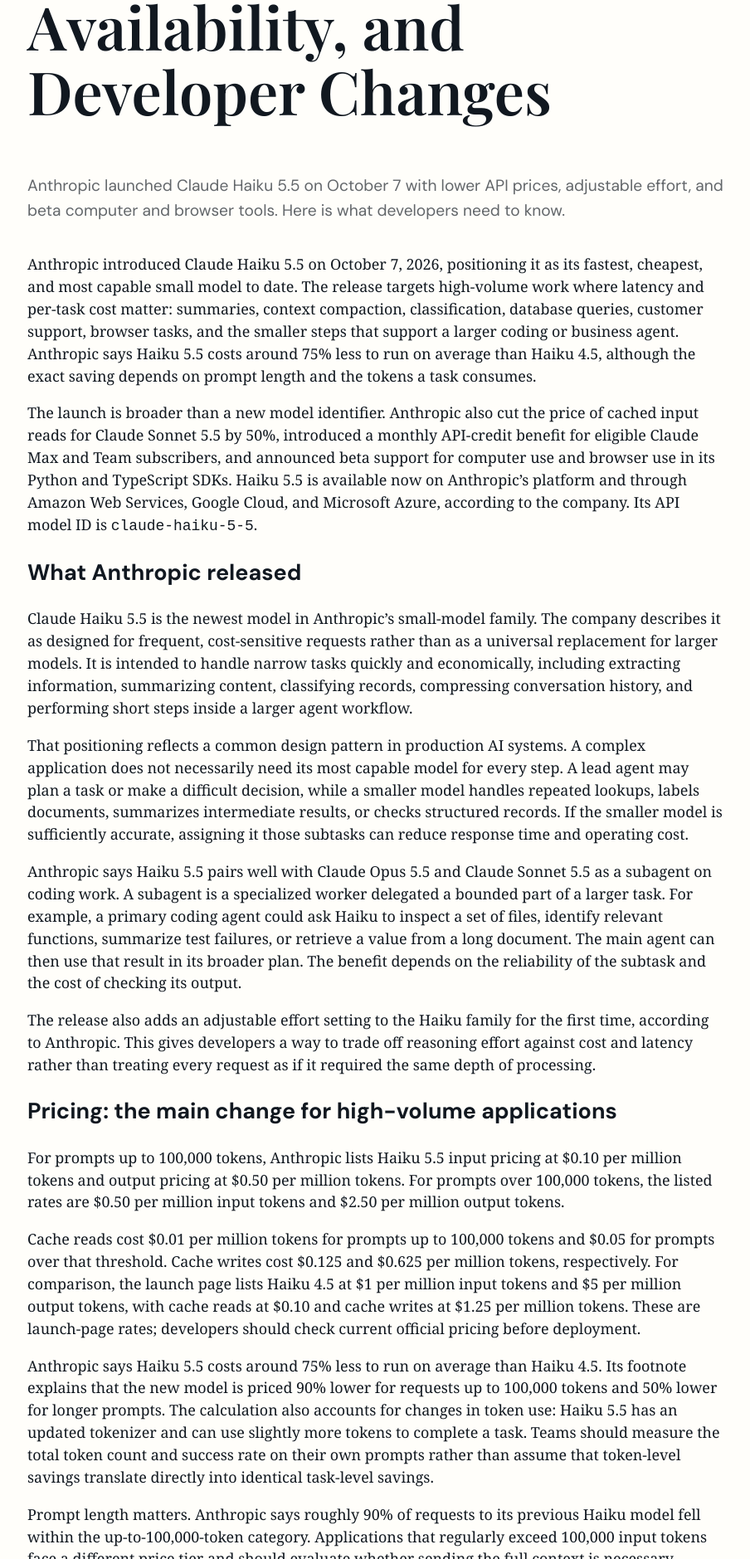
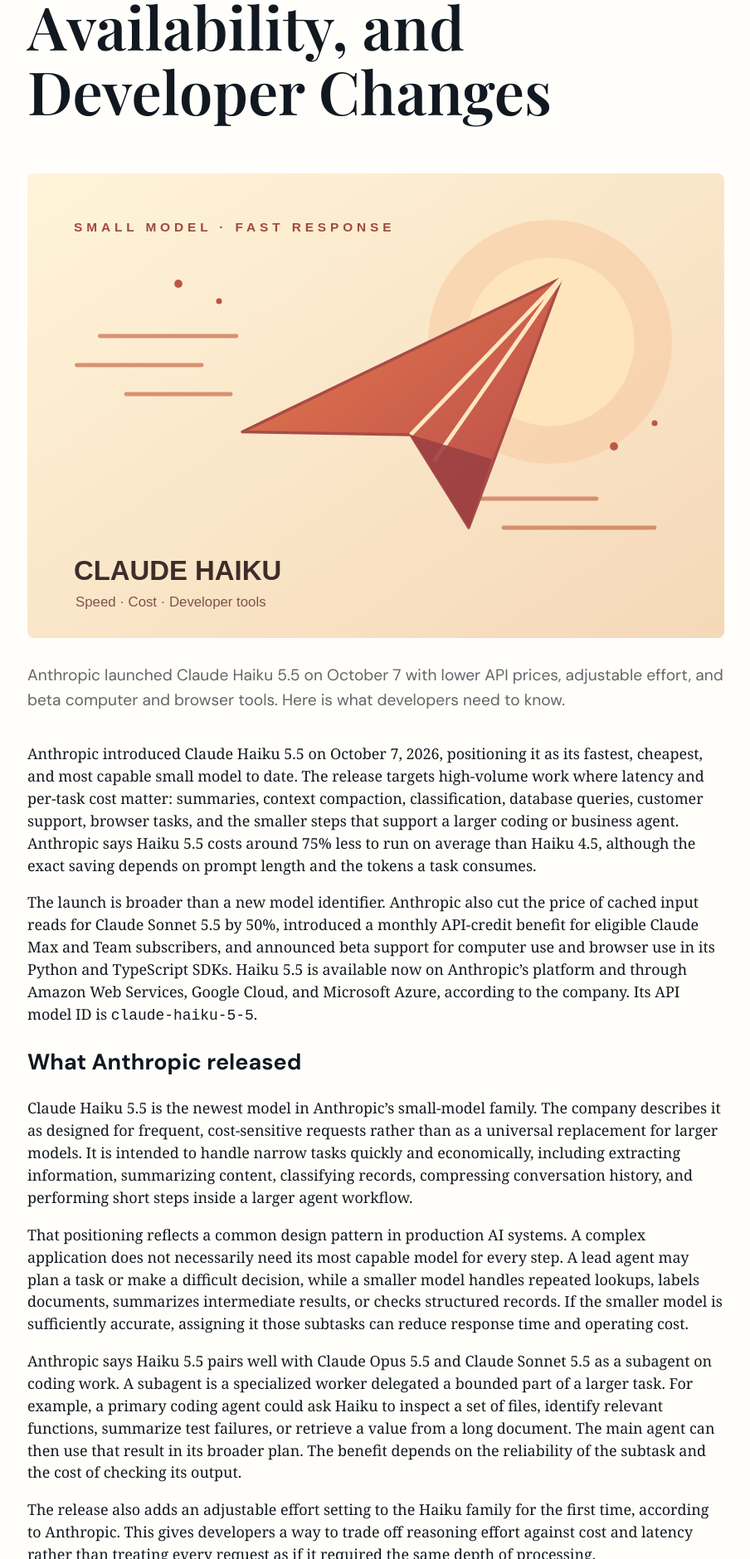
Before and after one commit to todaysnewsai/ChatGPTScope, a Jekyll site: the page built from _posts/2026-10-10-claude-haiku-5-5-pricing-availability.md, in a window 1280 px wide. Shown: the part 495-2374 px from the top of the page at 83% size, without its empty margins (187-1091 px from the left). Built offline with Jekyll 4.4.1, drawn with Linux system fonts in a browser that asks for light colours.

Commit message:
Add unique article artwork

```diff
--- a/_posts/2026-10-10-claude-haiku-5-5-pricing-availability.md
+++ b/_posts/2026-10-10-claude-haiku-5-5-pricing-availability.md
@@ -4,6 +4,7 @@
 - news
 date: "2026-10-10 00:23:00 +0300"
 description: Anthropic launched Claude Haiku 5.5 on October 7 with lower API prices, adjustable effort, and beta computer and browser tools. Here is what developers need to know.
+image: "/assets/images/claude-haiku-speed.svg"
 layout: post
 tags:
 - Anthropic
```
